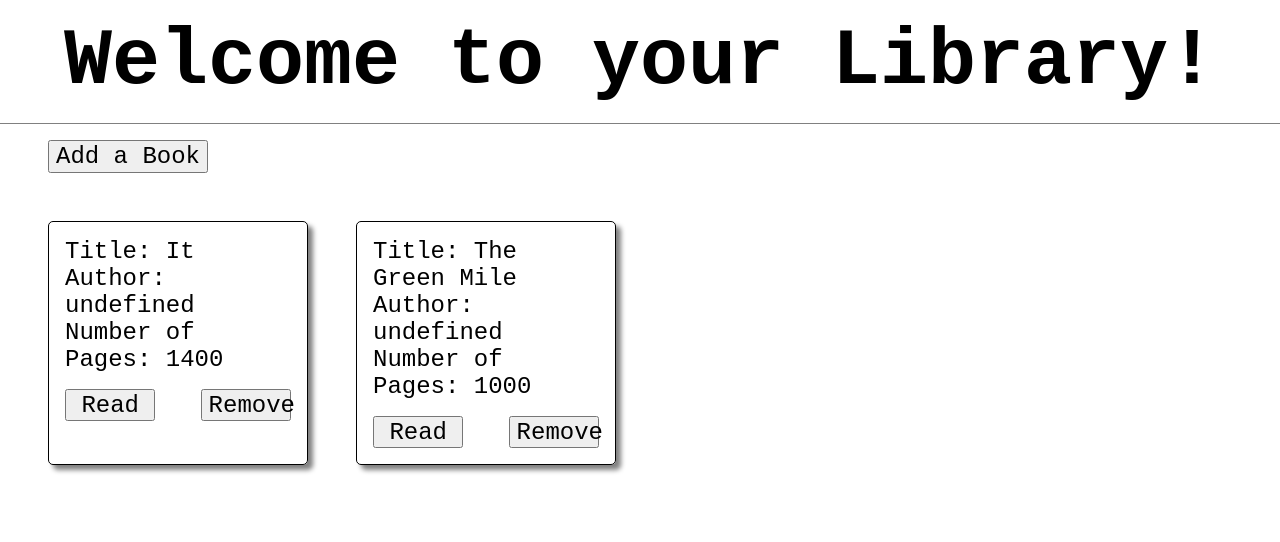
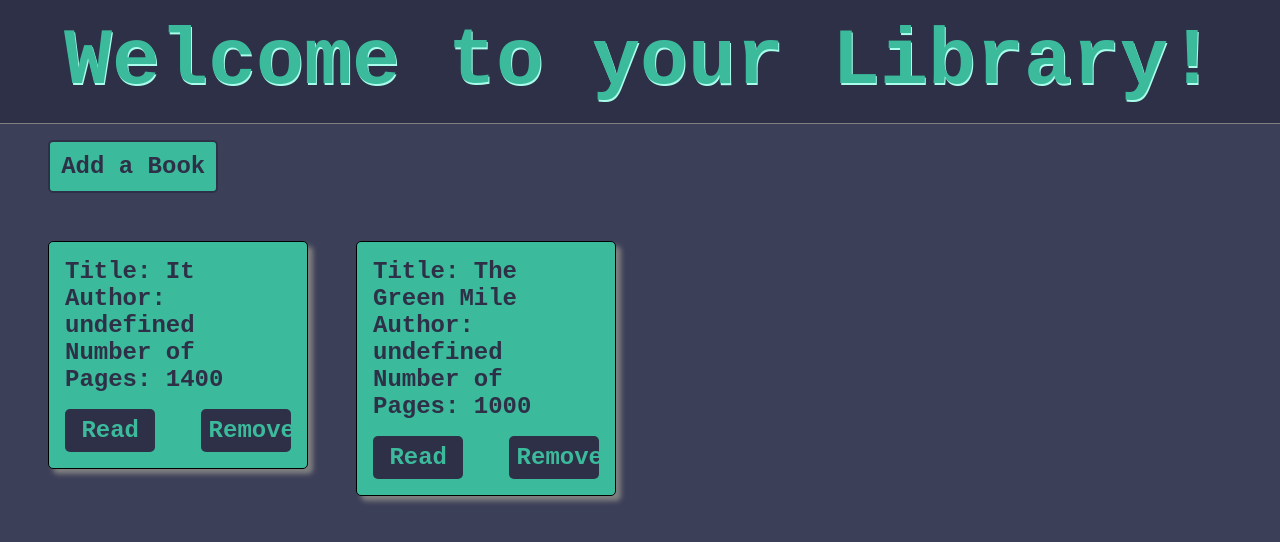
Before and after one commit to VerxMaxum/odin-library, a plain HTML site: page index.html in a window 1280 px wide. Drawn offline with Linux system fonts and the light colour scheme.

Commit message:
Style main components

```diff
--- a/index.html
+++ b/index.html
@@ -27,7 +27,9 @@
         </form>
 
     </dialog>
-    <button id="add">Add a Book</button>
+    <div id="add-container">
+        <button id="add">Add a Book</button>
+    </div>
     <div id="main">
     </div>
 
--- a/index.js
+++ b/index.js
@@ -35,10 +35,24 @@ function initialize() {
 
         let readButton = document.createElement('button');
         readButton.classList.add('book-button', 'read-button');
-        if(book.read === "Yes")
+        if(book.read === "Yes") {
             readButton.textContent = "Read";
-        else if(book.read === "No")
-            readButton.textContent = "Unread";
+            readButton.style.backgroundColor = "#2E3047";
+            readButton.style.border = "none";
+            readButton.style.padding = "0.5rem";
+            readButton.style.borderRadius = "5px";
+            readButton.style.color = "#3BBA9C";
+            readButton.style.fontWeight = "bold";
+        }
+        else if(book.read === "No") {
+            readButton.textContent = "Not Read";
+            readButton.style.backgroundColor = "#19745e";
+            readButton.style.border = "none";
+            readButton.style.padding = "0.5rem";
+            readButton.style.borderRadius = "5px";
+            readButton.style.color = "#67c9b0";
+            readButton.style.fontWeight = "bold";
+        }
         readButton.setAttribute("data-index", library.indexOf(book));
         readButton.addEventListener("click", readOrNot);
 
@@ -63,8 +77,14 @@ function initialize() {
 const dialogButton = document.getElementById('add');
 const dialog = document.getElementById('dialog-form');
 const closeDialog = document.getElementById('close-form');
-dialogButton.addEventListener("click", () => {dialog.showModal();})
-closeDialog.addEventListener("click", () => {dialog.close();})
+dialogButton.addEventListener("click", (e) => {
+    e.preventDefault();
+    dialog.showModal();
+})
+closeDialog.addEventListener("click", (e) => {
+    e.preventDefault();
+    dialog.close();
+})
 
 const addBook = document.getElementById('add-book');
 addBook.addEventListener("click", addtoLibrary);
@@ -122,9 +142,21 @@ function readOrNot(event) {
     if(button.textContent === 'Read') {
         button.textContent = 'Not Read';
         library[index].read = 'No';
+        button.style.backgroundColor = "#19745e";
+        button.style.border = "none";
+        button.style.padding = "0.5rem";
+        button.style.borderRadius = "5px";
+        button.style.color = "#67c9b0";
+        button.style.fontWeight = "bold";
     } else if(button.textContent === 'Not Read') {
         button.textContent = 'Read';
         library[index].read = 'Yes';
+        button.style.backgroundColor = "#2E3047";
+        button.style.border = "none";
+        button.style.padding = "0.5rem";
+        button.style.borderRadius = "5px";
+        button.style.color = "#3BBA9C";
+        button.style.fontWeight = "bold";
     }
 
 }
--- a/styles.css
+++ b/styles.css
@@ -7,27 +7,63 @@
     font-family:'Courier New', Courier, monospace;
 }
 
+body {
+    display: flex;
+    flex-direction: column;
+    min-height: 100vh;
+}
+
 #greeting {
     border-bottom: 1px gray solid;
+    background-color: #2E3047;
 }
 
 #greeting > h1 {
     font-size: 5rem;
     text-align: center;
     padding: 1rem;
+    color: #3BBA9C;
+    text-shadow: 1px 2px #a9fdea;
 }
 
 #main {
     padding: 3rem;
     display: grid;
+    height: 100%;
     grid-template-columns: 1fr 1fr 1fr 1fr;
     gap: 3rem;
+    background-color: #3C3F58;
+    flex: 1 0 auto;
+}
+
+#add-container {
+    background-color: #3C3F58;
 }
 
 #add {
     font-size: 1.5rem;
     margin-top: 1rem;
     margin-left: 3rem;
+    background-color: #3BBA9C;
+    border: 2px #2E3047 solid;
+    padding: 0.7rem;
+    border-radius: 5px;
+    color: #2E3047;
+    font-weight: bold;
+    cursor: pointer;
+}
+
+#add:hover {
+    font-size: 1.5rem;
+    margin-top: 1rem;
+    margin-left: 3rem;
+    background-color: #2E3047;
+    border: 2px #3BBA9C solid;
+    padding: 0.7rem;
+    border-radius: 5px;
+    color: #3BBA9C;
+    font-weight: bold;
+    cursor: pointer;
 }
 
 dialog {
@@ -76,6 +112,10 @@ dialog > form > div {
     box-shadow: 5px 5px 5px gray;
     display: flex;
     flex-direction: column;
+    height: fit-content;
+    background-color: #3BBA9C;
+    color: #2E3047;
+    font-weight: 600;
 }
 
 .button-container {
@@ -89,6 +129,26 @@ dialog > form > div {
 
 .book-button {
     width: 40%;
-    height: 2rem;
+    height: fit-content;
     font-size: 1.5rem;
+    font-weight: 700;
+    cursor: pointer;
 }
+
+.remove-button {
+    background-color: #2E3047;
+    border: none;
+    padding: 0.5rem;
+    border-radius: 5px;
+    color: #3BBA9C;
+    font-weight: bold;
+}
+
+.read-button {
+    background-color: #19745e;
+    border: none;
+    padding: 0.5rem;
+    border-radius: 5px;
+    color: #67c9b0;
+    font-weight: bold;
+}
```
